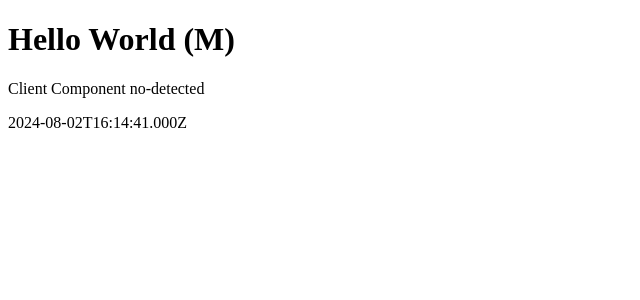
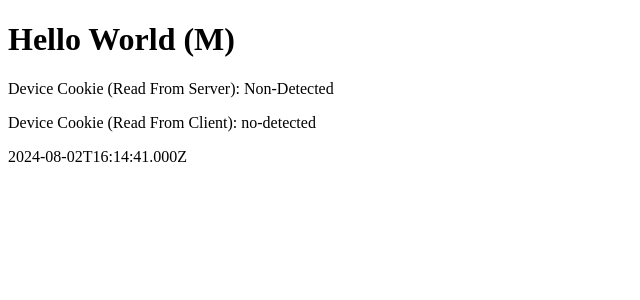
Before and after one commit to jscontreras/cookies-middleware, a Next.js app: page / in a window 1280 px wide. Shown: the top 300 px of the page, without its empty margins (0-640 px from the left). Built offline with nearby package versions, Linux system fonts and the light colour scheme; no server answers.

Commit message:
Reading cookies with middleware.

```diff
--- a/app/page.tsx
+++ b/app/page.tsx
@@ -1,4 +1,12 @@
-/** Add your relevant code here for the issue to reproduce */
+import { cookies } from "next/headers";
+
+
 export default function Home() {
-  return <h1>Hello World (M)</h1>;
+  // Reading query from Server
+  const cookieStorage = cookies();
+  const device = cookieStorage.get('device') || { value:'Non-Detected'};
+  return<>
+    <h1>Hello World (M)</h1>
+    <p>Device Cookie (Read From Server): {`${device?.value}`}</p>
+  </>;
 }
--- a/components/AnalyticsSwitch.tsx
+++ b/components/AnalyticsSwitch.tsx
@@ -23,7 +23,7 @@ export function AnalyticsSwitch() {
           console.log(_.sample([1, 2, 3, 4]))
         }}
       />
-      <p>{`Client Component ${loaded}`}</p>
+      <p>{`Device Cookie (Read From Client): ${loaded}`}</p>
     </>
   }
   else {
```
